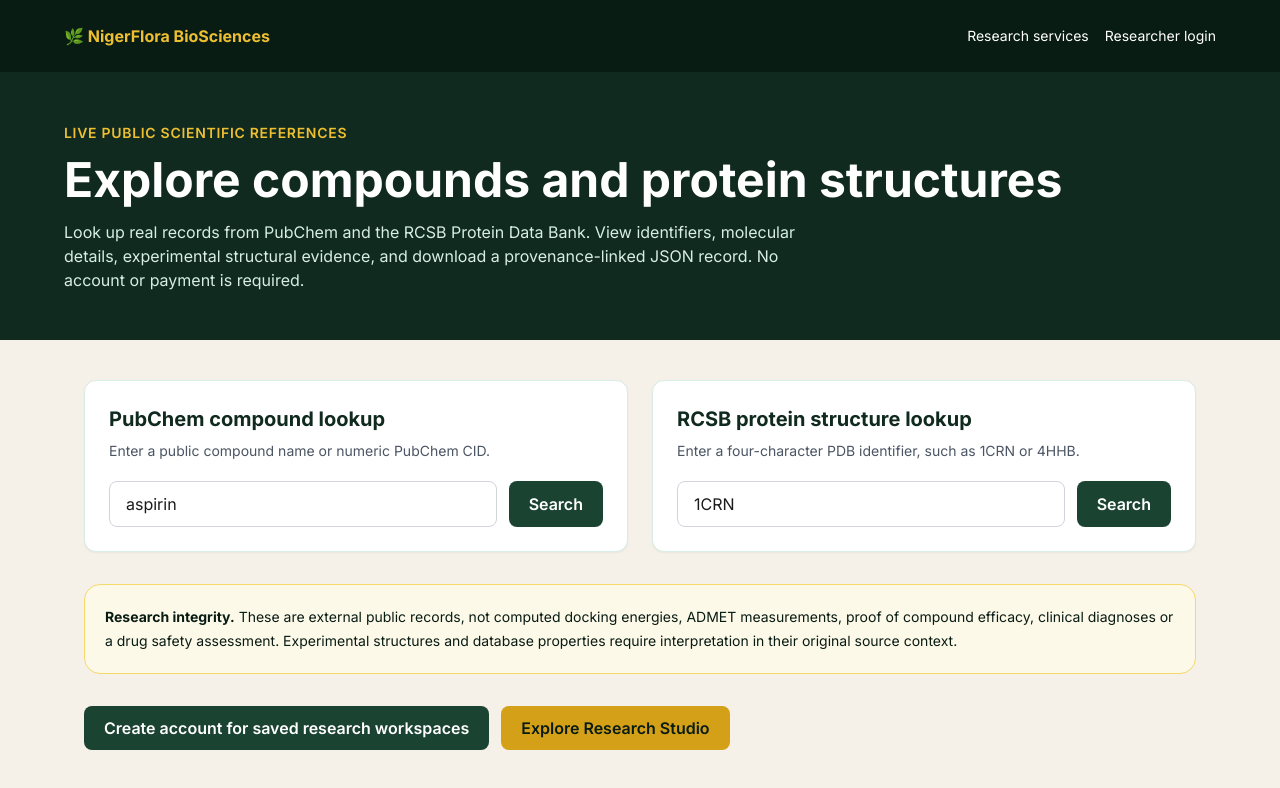
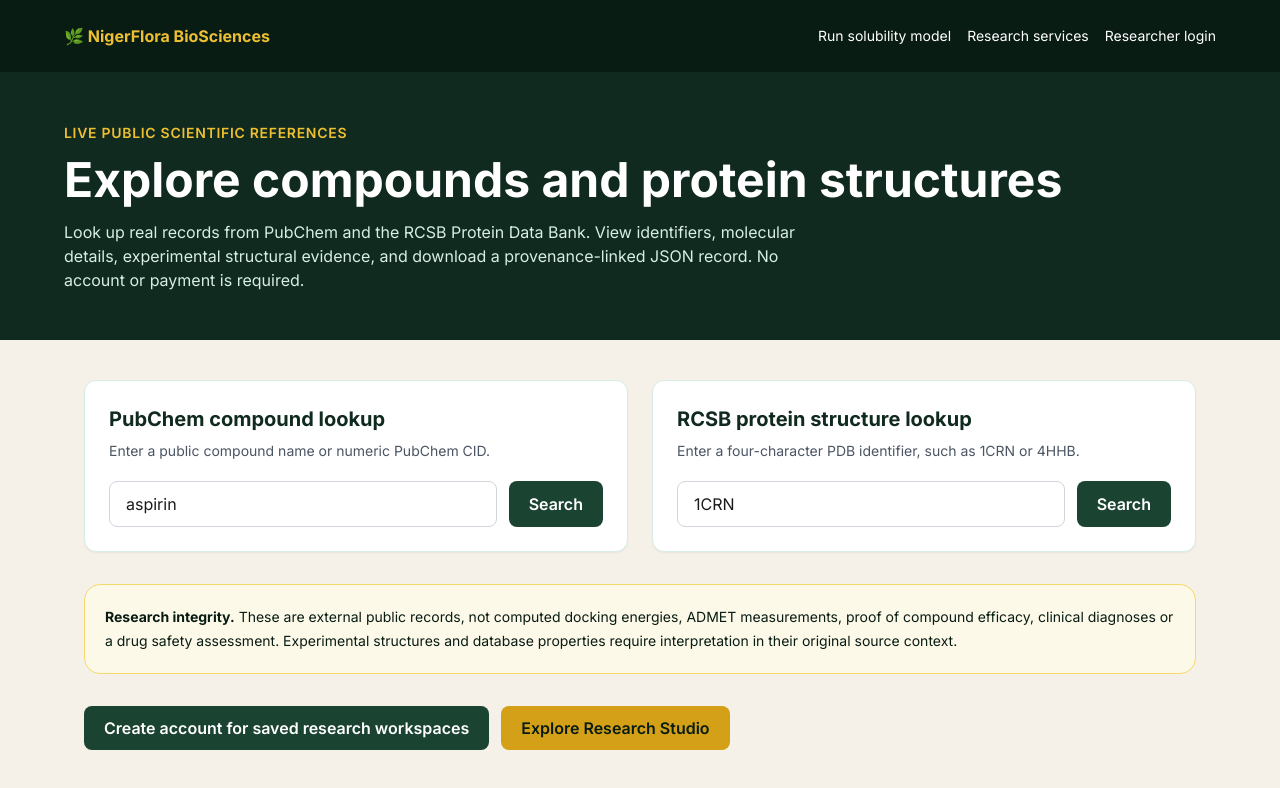
Before and after one commit to mabrig1/naijamed-ai-, a React (Vite) app in the folder frontend/: page /explore in a window 1280 px wide. Shown: the top 788 px of the page. Built offline with nearby package versions, Linux system fonts and the light colour scheme; no server answers.

Commit message:
Link the drug property benchmark from Science Explorer

```diff
--- a/frontend/src/pages/discovery/ScienceExplorer.tsx
+++ b/frontend/src/pages/discovery/ScienceExplorer.tsx
@@ -97,6 +97,7 @@ export default function ScienceExplorer() {
         <div className="mx-auto flex max-w-6xl flex-wrap items-center justify-between gap-3">
           <Link className="font-bold text-gold-300" to="/">🌿 NigerFlora BioSciences</Link>
           <div className="flex items-center gap-4 text-sm">
+            <a href="/assets/solubility-lab.html" className="hover:underline">Run solubility model</a>
             <Link to="/bioinformatics-services" className="hover:underline">Research services</Link>
             <Link to="/login" className="hover:underline">Researcher login</Link>
           </div>
```
